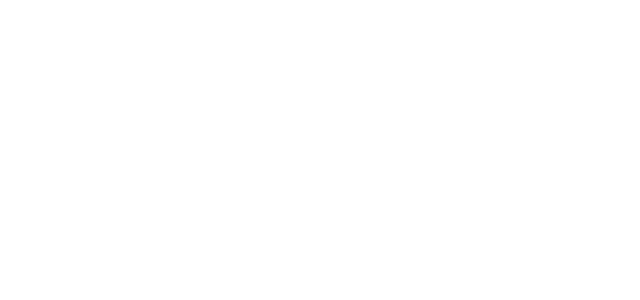
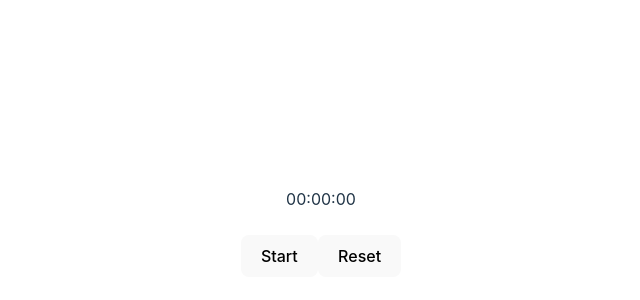
Before and after one commit to roshannoonoottil/React-Redux-workouts, a React (Vite) app in the folder workouts/: page /stopwatch in a window 1280 px wide. Before the commit this address had no page. Shown: the part 168-468 px from the top of the page, without its empty margins (319-959 px from the left). Built offline with nearby package versions, Linux system fonts and the light colour scheme.

Commit message:
Stopwatch mini project and files directory changed

```diff
--- a/workouts/src/App.jsx
+++ b/workouts/src/App.jsx
@@ -1,11 +1,12 @@
 import './App.css'
 import { BrowserRouter, Routes, Route } from "react-router-dom";
-import UseState from './Components/UseState'
-import UseEffect from './Components/UseEffect'
-import UseCallback from './Components/UseCallback'
-import UseMemo from './Components/UseMemo'
+import UseState from './Components/Hooks/UseState'
+import UseEffect from './Components/Hooks/UseEffect'
+import UseCallback from './Components/Hooks/UseCallback'
+import UseMemo from './Components/Hooks/UseMemo'
 import PTCDP from './Components/ParentToChiildDataPassing/PTCDP'
 import CTPDP from './Components/ChildToParentDataPassing/CTPDP'
+import Stopwatch from './Components/Stopwatch/Stopwatch';
 
 function App() {
 
@@ -18,6 +19,7 @@
         <Route path="/usememo" element={<UseMemo />} />
         <Route path="/p2c" element={<PTCDP />} />
         <Route path="/c2p" element={<CTPDP />} />
+        <Route path="/stopwatch" element={<Stopwatch />} />
       </Routes>
     </BrowserRouter>
   )
--- /dev/null
+++ b/workouts/src/Components/Stopwatch/Stopwatch.jsx
@@ -0,0 +1,35 @@
+import React, { useEffect, useState } from 'react'
+
+function Stopwatch() {
+    const [time, setTime] = useState(0)
+    const [running, setRunnning] = useState(false)
+
+    useEffect(()=>{
+        let interval;
+        if(running){
+            interval = setInterval(() => {
+                setTime((prevTime) => prevTime + 10)
+            },10)
+        }else if(!running){
+            clearInterval(interval)
+        }
+        return () => clearInterval(interval)
+    },[running])
+  return (
+    <div>
+        <span>{("0" + Math.floor((time / 60000 ) % 60 )).slice(-2)}:</span>
+        <span>{("0" + Math.floor((time / 1000 ) % 60 )).slice(-2)}:</span>
+        <span>{("0" + ((time / 10) % 100)).slice(-2)}</span>
+        <br /><br />
+        <div>
+           { running ?(
+            <button onClick={()=>{setRunnning(false)}}>Stop</button>):(
+            <button onClick={()=>{setRunnning(true)}}>Start</button>)
+            }
+            <button onClick={()=>setTime(0)}>Reset</button>
+        </div>
+    </div>
+  )
+}
+
+export default Stopwatch
```
Also changed, not shown: workouts/src/Components/Hooks/UseCallback.jsx (renamed from workouts/src/Components/UseCallback.jsx), workouts/src/Components/Hooks/UseEffect.jsx (renamed from workouts/src/Components/UseEffect.jsx), workouts/src/Components/Hooks/UseMemo.jsx (renamed from workouts/src/Components/UseMemo.jsx), workouts/src/Components/Hooks/UseState.jsx (renamed from workouts/src/Components/UseState.jsx).
